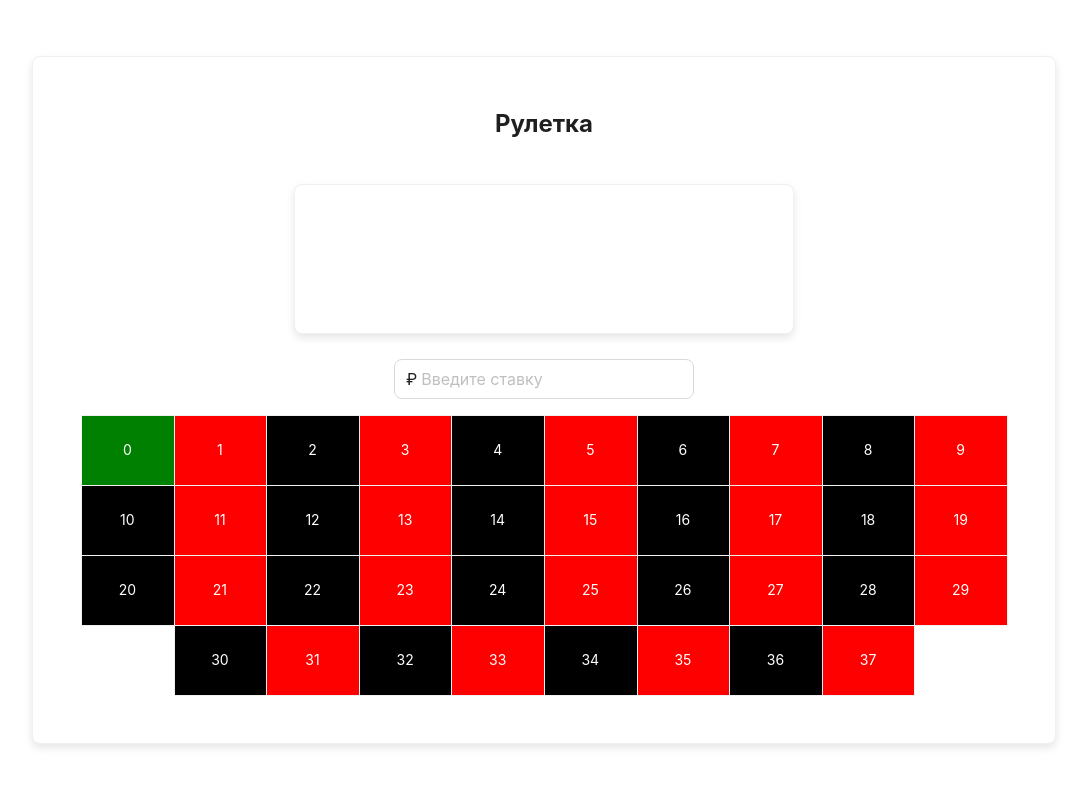
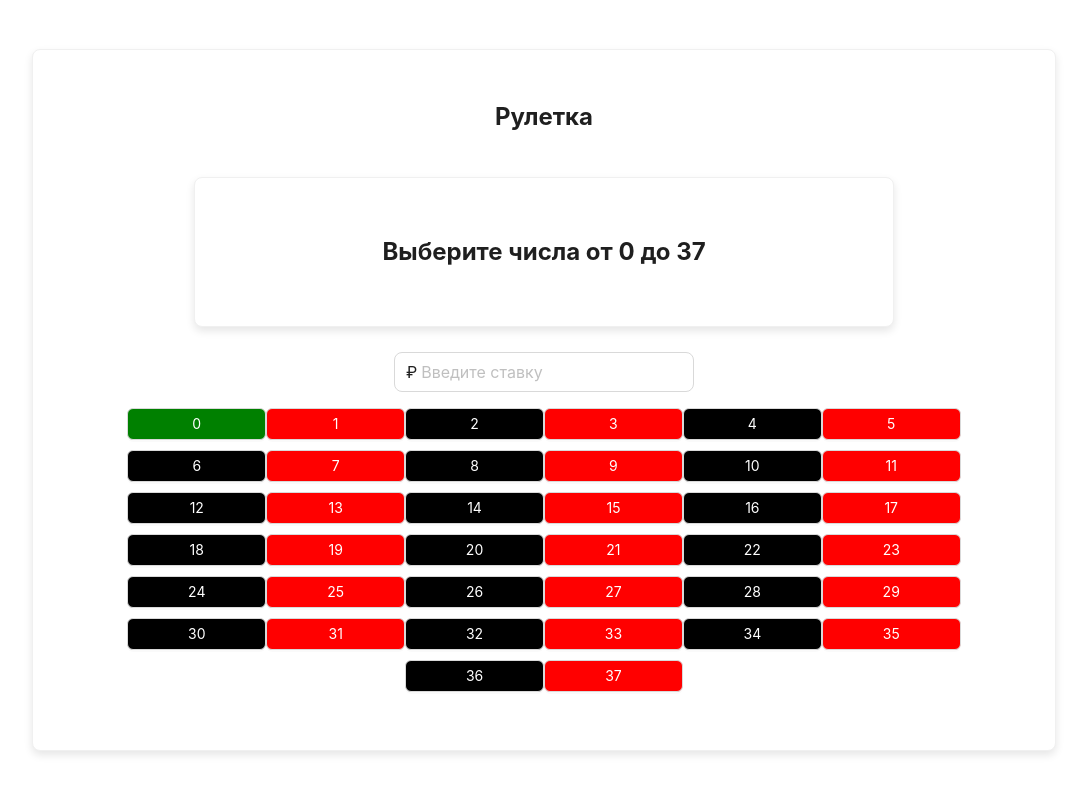
Before and after one commit to JustGithubProject/GolangCasino, a React (Vite) app in the folder frontend-casino/: page / in a window 1280 px wide. Shown: the top 794 px of the page, without its empty margins (96-1183 px from the left). Built offline with nearby package versions, Linux system fonts and the light colour scheme.

Commit message:
фронт, когда выбираешь цифру на которую хочешь поставить, она появляется на экране

```diff
--- a/frontend-casino/src/components/Display.jsx
+++ b/frontend-casino/src/components/Display.jsx
@@ -1,9 +1,15 @@
 import { Card } from 'antd';
 
-function Display() {
+
+function Display({ selectedNumbers }) {
     return (
         <div style={styles.displayContainer}>
             <Card style={styles.card}>
+                {selectedNumbers.length > 0 ? (
+                    <p style={styles.numberText}>Выбранные числа: {selectedNumbers.join(', ')}</p>
+                ) : (
+                    <p style={styles.numberText}>Выберите числа от 0 до 37</p>
+                )}
             </Card>
         </div>
     );
@@ -18,11 +24,18 @@ const styles = {
         padding: '15px', // Add padding for spacing
     },
     card: {
-        width: 500,
+        width: 700,
         height: 150,
         backgroundColor: 'white', // Example background color
         borderRadius: '8px',
         boxShadow: '0 4px 8px rgba(0, 0, 0, 0.1)', // Example shadow
+        display: 'flex',
+        justifyContent: 'center',
+        alignItems: 'center',
+    },
+    numberText: {
+        fontSize: '24px',
+        fontWeight: 'bold',
     },
 };
 
--- a/frontend-casino/src/components/RouletteCard.jsx
+++ b/frontend-casino/src/components/RouletteCard.jsx
@@ -1,12 +1,26 @@
-import Display from "./Display"
-import { Card, Input } from 'antd';
+import React, { useState } from 'react'; // Импорт useState из библиотеки React
+import { Card, Input, Button } from 'antd';
+import Display from './Display';
 
-const gridStyle = {
-    width: '10%',
-    textAlign: 'center',
-};
 
 function RouletteCard() {
+    const [selectedNumbers, setSelectedNumbers] = useState([]);
+
+    const handleNumberClick = (number) => {
+        // Проверяем, есть ли уже это число в списке выбранных чисел
+        const index = selectedNumbers.indexOf(number);
+
+        if (index === -1) {
+            // Число еще не выбран, добавляем его в массив выбранных чисел
+            setSelectedNumbers([...selectedNumbers, number]);
+        } else {
+            // Число уже выбран, удаляем его из массива выбранных чисел
+            const updatedNumbers = [...selectedNumbers];
+            updatedNumbers.splice(index, 1);
+            setSelectedNumbers(updatedNumbers);
+        }
+    };
+
     // Создаем массив чисел от 0 до 37
     const numbers = Array.from(Array(38).keys());
 
@@ -17,7 +31,7 @@ function RouletteCard() {
                     Рулетка
                 </div>
                 <div style={styles.displayContainer}>
-                    <Display />
+                    <Display selectedNumbers={selectedNumbers} />
                 </div>
                 <div style={styles.inputContainer}>
                     <Input
@@ -29,23 +43,29 @@ function RouletteCard() {
                 </div>
                 <div style={styles.cardBody}>
                     {numbers.map((number) => (
-                        <Card.Grid
+                        <Button
                             key={number}
                             style={{
                                 ...gridStyle,
                                 backgroundColor: getColorForNumber(number),
                                 color: getTextColorForNumber(number),
+                                marginBottom: '10px', // Добавляем отступ между кнопками
                             }}
+                            onClick={() => handleNumberClick(number)} // Обработчик клика по кнопке
                         >
                             {number}
-                        </Card.Grid>
+                        </Button>
                     ))}
                 </div>
-
             </Card>
         </div>
     );
 }
+
+const gridStyle = {
+    width: '15%',
+    textAlign: 'center',
+};
 
 const styles = {
     container: {
@@ -89,7 +109,6 @@ const styles = {
     },
 };
 
-// Функция для определения цвета фона в зависимости от числа
 function getColorForNumber(number) {
     if (number === 0) {
         return 'green'; // Зеленый цвет для числа 0
@@ -100,7 +119,6 @@ function getColorForNumber(number) {
     }
 }
 
-// Функция для определения цвета текста в зависимости от фона
 function getTextColorForNumber(number) {
     if (number === 0) {
         return 'white'; // Белый цвет текста для числа 0
```
